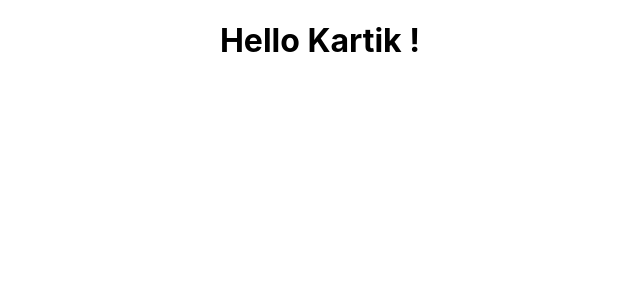
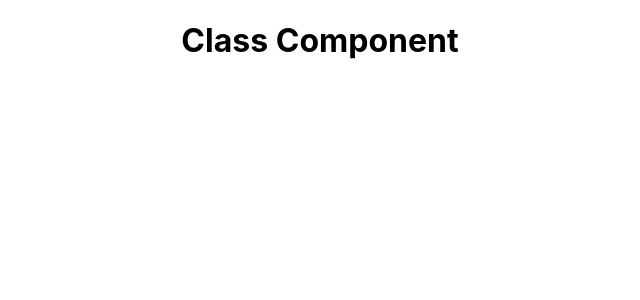
Before and after one commit to kartikBhanderi/React, a React (Create React App) app in the folder hello/: page / in a window 1280 px wide. Shown: the top 300 px of the page, without its empty margins (320-960 px from the left). Built offline with nearby package versions, Linux system fonts and the light colour scheme.

Commit message:
statefull class component

```diff
--- a/hello/src/App.js
+++ b/hello/src/App.js
@@ -1,12 +1,12 @@
 import logo from './logo.svg';
 import './App.css';
-import Greet from './components/Greet';
+import Greet from './components/Greet'
 import { Component } from 'react';
-
+import Welcome from './components/Welcome'
 function App() {
   return (
     <div className="App">
-      <Greet/>
+      <Welcome/>
     </div>
   );
 }
--- a/hello/src/components/Greet.js
+++ b/hello/src/components/Greet.js
@@ -1,4 +1,4 @@
-import React from 'react';
+import React from 'react'
 
 const  Greet = () => <h1> Hello Kartik ! </h1>;
 
--- /dev/null
+++ b/hello/src/components/Welcome.js
@@ -0,0 +1,9 @@
+import React , { Component } from 'react'
+
+class Welcome extends Component {
+    render(){
+        return <h1>Class Component </h1>
+    }
+}
+
+export default Welcome
```
Also changed, not shown: 1 other file (tests, documents, lock files or other folders).
